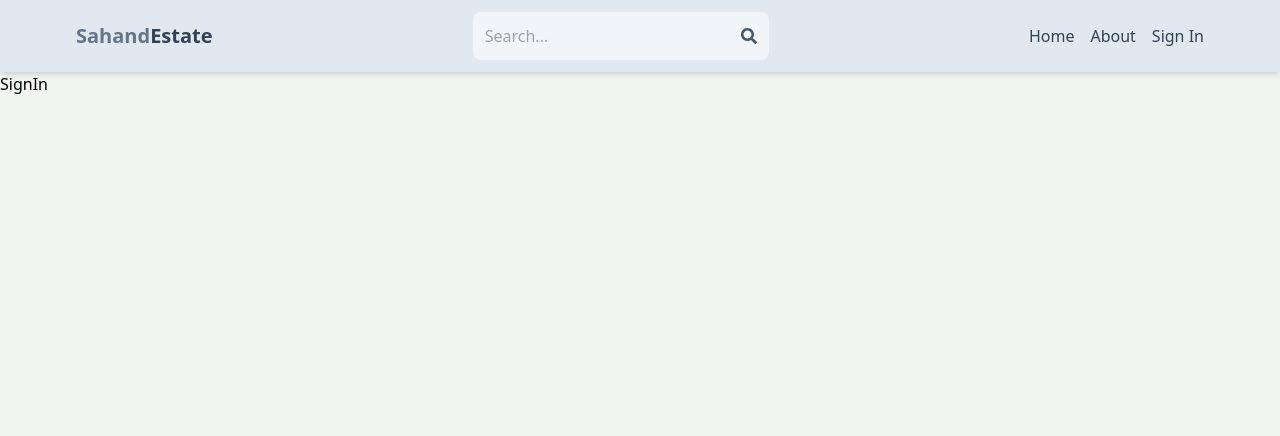
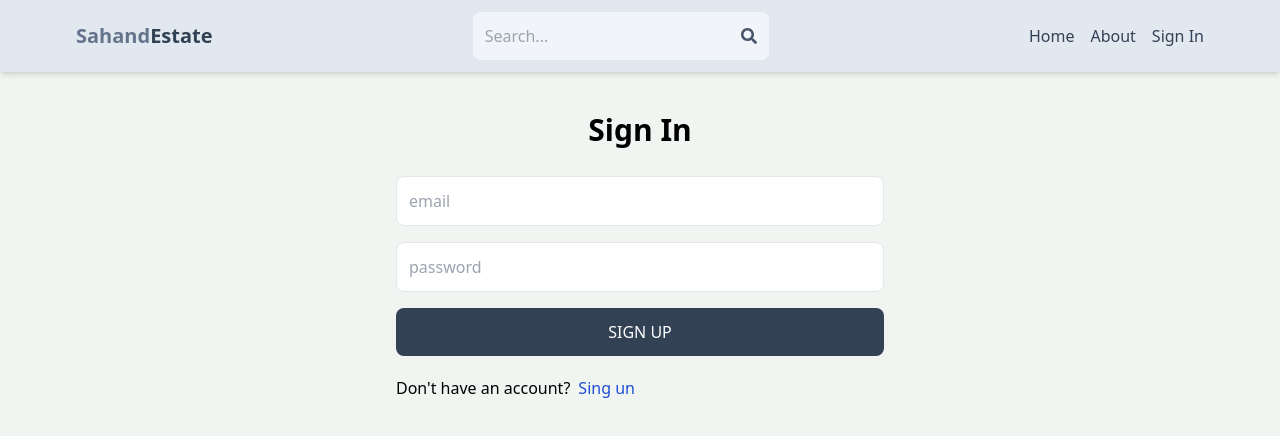
Before and after one commit to benjamenharper/realtest, a React (Vite) app in the folder client/: page /sign-in in a window 1280 px wide. Shown: the top 436 px of the page. Built offline with nearby package versions, Linux system fonts and the light colour scheme.

Commit message:
complete sign in page functionality

```diff
--- a/client/src/assets/pages/SignIn.jsx
+++ b/client/src/assets/pages/SignIn.jsx
@@ -1,3 +1,77 @@
-export default function SignIn() {
-  return <div>SignIn</div>;
+import { useState } from "react";
+import { Link, useNavigate } from "react-router-dom";
+
+export default function SignIp() {
+  const [formData, setFormData] = useState({});
+  const [error, setError] = useState(false);
+  const [loading, setLoading] = useState(false);
+  const navigate = useNavigate();
+
+  const handleChange = (e) => {
+    setFormData({
+      ...formData,
+      [e.target.id]: e.target.value,
+    });
+  };
+
+  const handleSubmit = async (e) => {
+    e.preventDefault();
+    try {
+      setLoading(true);
+      const res = await fetch("/api/auth/signIn", {
+        method: "POST",
+        headers: {
+          "Content-Type": "application/json",
+        },
+        body: JSON.stringify(formData),
+      });
+      const data = await res.json();
+      if (data.success === false) {
+        setError(data.message);
+        setLoading(false);
+        return;
+      }
+      setLoading(false);
+      navigate("/");
+    } catch (err) {
+      setLoading(false);
+      setError(err.message);
+    }
+  };
+
+  return (
+    <div className="p-3 max-w-lg mx-auto">
+      <h1 className="text-3xl text-center font-bold my-7 ">Sign In</h1>
+      <form className="flex flex-col gap-4" onSubmit={handleSubmit}>
+        <input
+          type="email"
+          placeholder="email"
+          className="border p-3 rounded-lg "
+          id="email"
+          onChange={handleChange}
+        />
+        <input
+          type="password"
+          placeholder="password"
+          className="border p-3 rounded-lg"
+          id="password"
+          autoComplete="on"
+          onChange={handleChange}
+        />
+        <button
+          disabled={loading}
+          className=" bg-slate-700 text-white p-3 rounded-lg uppercase hover:opacity-90 disabled:opacity-80"
+        >
+          {loading ? "Loading..." : "sign up"}
+        </button>
+      </form>
+      <div className="flex gap-2 mt-5">
+        <p>{`Don't have an account?`}</p>
+        <Link to="/sign-up">
+          <span className=" text-blue-700">Sing un</span>
+        </Link>
+      </div>
+      {error && <p className=" text-red-500 mt-500">{error}</p>}
+    </div>
+  );
 }
--- a/client/src/assets/pages/SignUp.jsx
+++ b/client/src/assets/pages/SignUp.jsx
@@ -73,7 +73,7 @@
         </button>
       </form>
       <div className="flex gap-2 mt-5">
-        <p>have and account?</p>
+        <p>have an account?</p>
         <Link to="/sign-in">
           <span className=" text-blue-700">Sing in</span>
         </Link>
```
Also changed, not shown: 1 other file (tests, documents, lock files or other folders).
